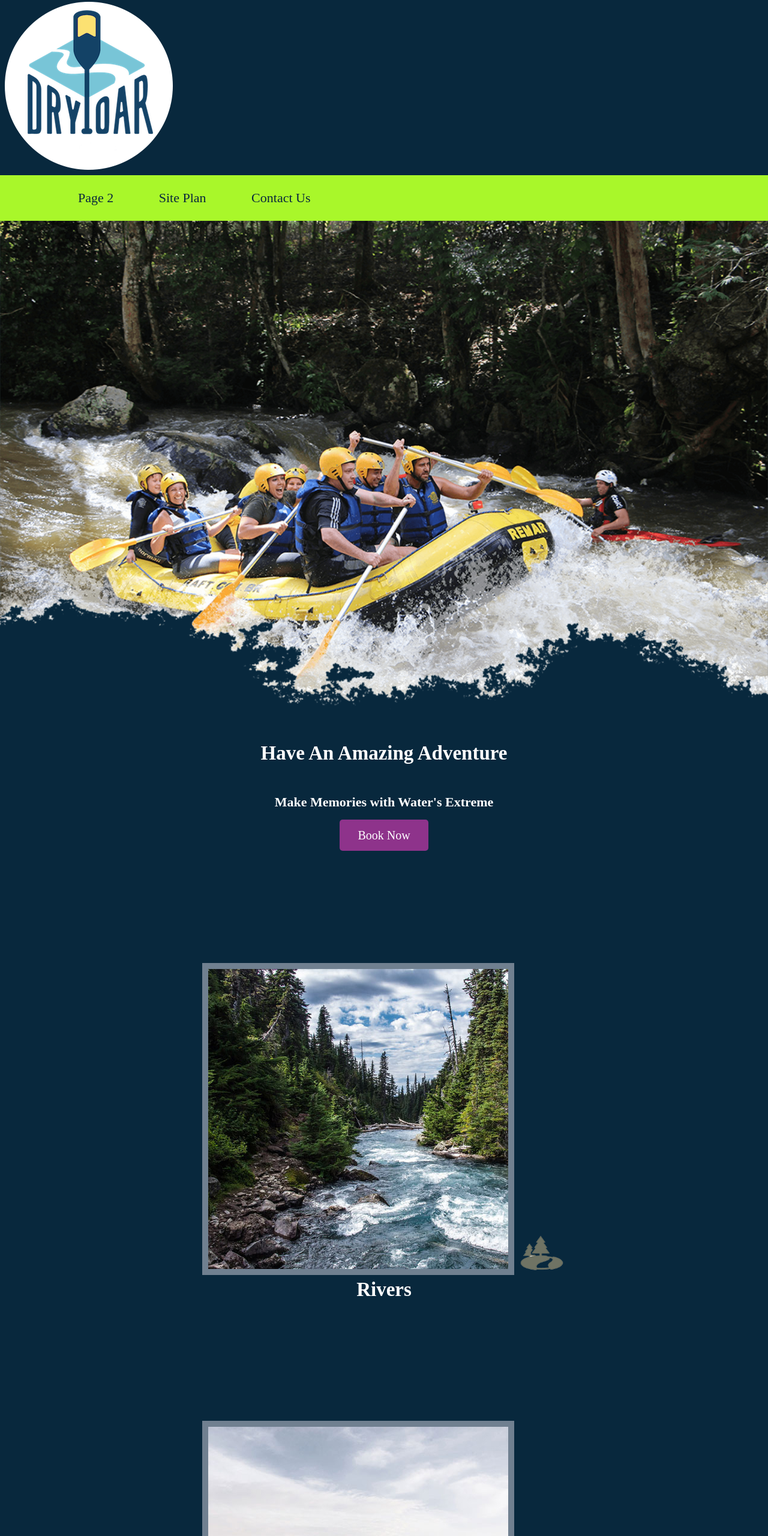
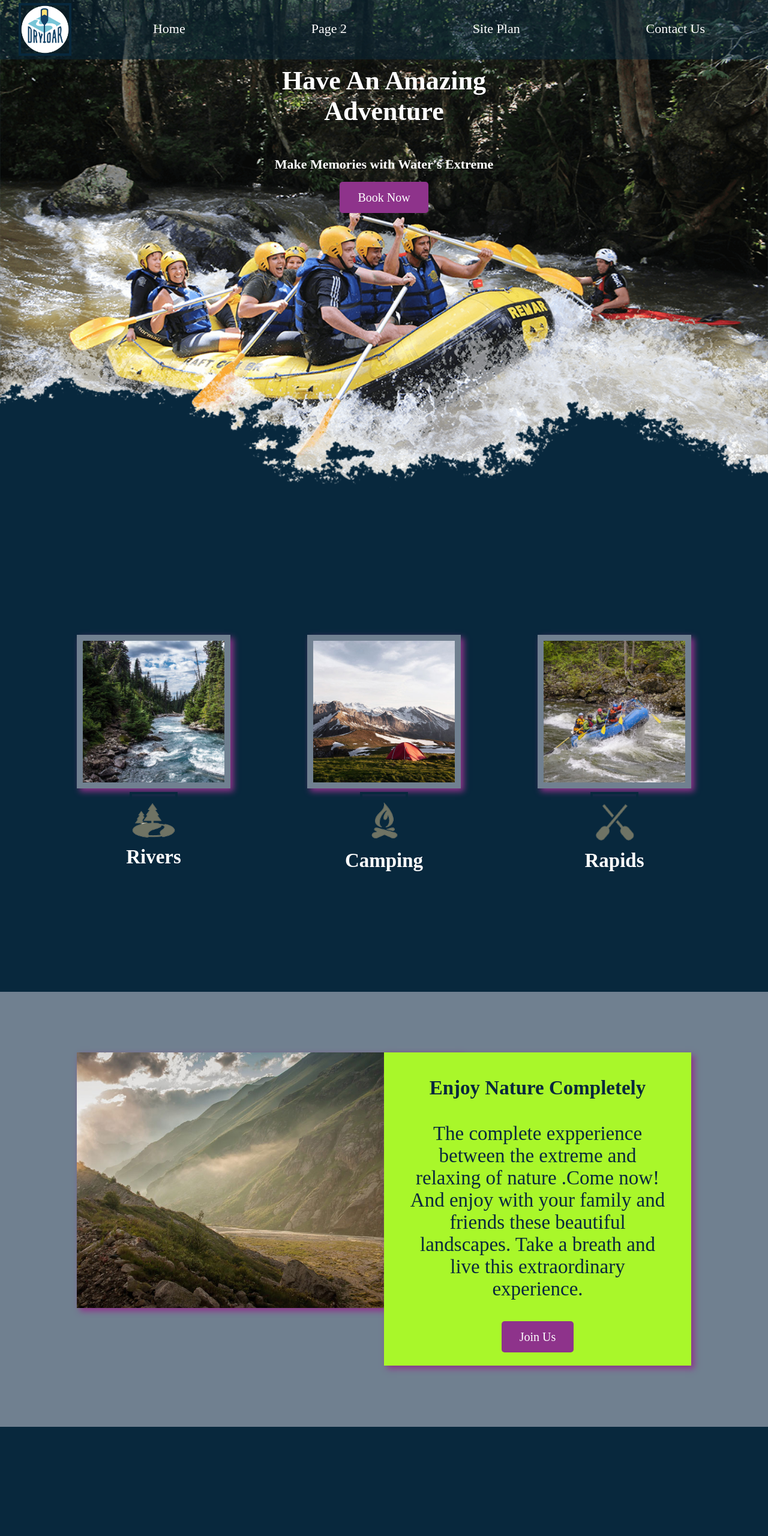
Before and after one commit to greismichell/wdd130, a plain HTML site: page wwr/index.html in a window 1280 px wide. Shown: the top 2560 px of the page at 60% size. Drawn offline with Linux system fonts and the light colour scheme.

Commit message:
added  loyout

```diff
--- a/wwr/index.html
+++ b/wwr/index.html
@@ -11,7 +11,7 @@
                 <img class="logo" src="images/logo.png" alt="Dry Oar Logo">
             </a>
             <nav>
-                <a href="index.html" ></a>
+                <a href="index.html" >Home</a>
                 <a href="#">Page 2</a>
                 <a href="site-plan-rafting.html">Site Plan</a>
                 <a href="contactus.html"> Contact Us</a>
@@ -32,7 +32,7 @@
         <main class="home-grid">
             <section class="rivers-card">
                 <img class="card-img" src="images/rivers.jpeg" alt="river in forest">
-                <img class="icon" src="images/river_icon.png" alt="fire icon">
+                <img class="icon" src="images/river_icon.png" alt="river icon">
                 <h2>Rivers</h2>
             </section>
             <section class="camping-card">
@@ -50,6 +50,7 @@
             <section class="msg">
                 <h2>Enjoy Nature Completely</h2>
                 <p>The complete expperience between the extreme and relaxing of nature .Come now! And enjoy with your family and friends these beautiful landscapes. Take a breath and live this extraordinary experience.</p>
+                <a class="join" href="rivers.html">Join Us</a>
             </section>
         </main>
         <footer>
--- a/wwr/styles/style.css
+++ b/wwr/styles/style.css
@@ -2,26 +2,72 @@
     max-width: 1600px;
     margin: 0 auto;
 }
+header{
+    display: grid;
+    grid-template-columns: 150px auto;
+    background-color: rgba(8, 40, 61, 0.5);
+}
+nav {
+    display: flex;
+    justify-content: space-around;
+
+}
+#logo_link{
+    padding-top: 5px;
+    justify-self: center;
+    align-self: center;
+}
 nav a{
 
-    width: 2px;
-    margin: 0;
     text-align: center;
-    color: #08283D;
+    color: white;
     text-decoration: none;
     padding: 35px;
 }
+#hero {
+    display: grid;
+    grid-template-columns: 1fr 3fr 1fr;
+    margin-top: -100px;
+}
+#hero-box{
+    grid-column: 1/4;
+    grid-row: 1/3;
+    z-index: -1;
+}
+#hero-msg{
+    grid-column: 2/3;
+    grid-row: 1/2;
+    margin: 100px;
+}
+.home-grid {
+    display: grid;
+    grid-template-columns: repeat(10, 1fr);
+}
+.card-img,  .mountains{
+    width: 100%;
+}
+.rivers-card{
+    grid-column: 2/4;
+    grid-row: 2/3;
+}
+.camping-card{
+    grid-column: 5/7;
+    grid-row: 2/3;
+}
+.rapids-card{
+    grid-column: 8/10;
+    grid-row: 2/3;
+}
 .logo{
-    width: 80 px;
-    border: #08283D
-}
-#logo_link{
-    padding: 5px;
+    width:  80px;
 }
 #hero-img{
     text-align: center;
     width: 100%;
     border: #08283D;
+}
+#hero-msg h4{
+    color: white
 }
 #hero-msg h1, #hero-msg h4{
 
@@ -41,9 +87,12 @@ main section img{
 #background {
     height: 725px;
     background-color: slategray;
+    grid-column: 1/11;
+    grid-row: 4/9;
 
 }
 body{
+    width: 100%;
     background-color: #08283D;
     color: white;
     margin: 0;
@@ -51,13 +100,15 @@ body{
     font-family: 'Times New Roman', Times, serif, sans-serif;
     font-size: 22px;
 }
-header{
-    background-color: #08283D;
+.home-title{
     color: white;
+    margin-top: 10px;
+    font-size: 2em;
 }
 nav a:hover{
-    background-color: #08283D;
-    color: #A9F72A;
+    background-color: white;
+    color: #8E338B;
+    border-radius: 5px;
 }
 .book, .join{
     text-decoration: none;
@@ -67,18 +118,19 @@ nav a:hover{
     padding: 15px 30px;
     margin-top: 50px;
     border-radius: 5px;
+
 }
 .rivers-card, .camping-card, .rapids-card{
     margin: 200px 0 ;
 
 }
-.book:hover, .join:hover{
+.book:hover {
     background-color: #A9F72A;
     color: #08283D;
 }
 
 .msg h2{
-
+    line-height: 1.5em;
     text-align: center;
     background-color: #A9F72A;
     color:#08283D
@@ -89,13 +141,9 @@ footer{
     color: white;
     padding: 25px 50px;
     margin-top: 200px;
-}
-h4{
-    color: white;
-}
-.home-title{
-    color: white;
-    margin-top: 10px;
+    display: flex;
+    justify-content: space-around;
+    align-items: center;
 }
 .msg p{
     background-color: #A9F72A;
@@ -104,9 +152,15 @@ h4{
     padding-bottom: 15px;
 }
 .msg{
-    line-height: 1.5em;
+    background-color: #A9F72A;
     padding: 35px;
-    background-color: #A9F72A;
+    grid-column: 6/10;
+    grid-row: 6/7;
+    box-shadow: 5px 5px 10px #8E338B;
+}
+.join:hover {
+    background: #08283D;
+    color: #A9F72A;
 }
 footer h3{
     color: white;
@@ -129,8 +183,10 @@ footer h3 a:hover{
 }
 .mountains{
     border: #08283D;
-    padding-top: 50px;
-    padding-bottom: 100px;
+    grid-column: 2/7;
+    grid-row: 5/8;
+    box-shadow: 5px 5px 10px #8E338B;
+
 }
 footer p{
     padding: 25px;
@@ -141,13 +197,8 @@ h1{
 h2{
     margin: 0;
 }
-nav {
-    background-color: #A9F72A;
-    padding: 25px;
-}
 a {
     color: white;
-    padding: 25px 0;
 }
 img {
     border: 4px solid #08283D;
@@ -155,7 +206,56 @@ img {
 footer .social img{
     padding-top: 15px;
     border: #6589;
+    text-decoration: none;
+    padding: 35px;
 }
 .card-img{
     border: 10px solid slategray;
+    transition: transform .5s;
+    box-shadow: 5px 5px 10px #8E338B;
 }
+.card-img:hover {
+    opacity: 6;
+    transform: scale(1.1);
+}
+@media screen and (max-width: 900px) {
+    #hero, .home-grid {
+        display: block;
+        height: auto;
+    }
+    nav, footer {
+        flex-direction: column;
+    }
+    nav a {
+        display: block;
+        padding: 15px;
+    }
+    #hero {
+        margin-top: 0;
+    }
+    #hero-msg {
+        margin-top: 0;
+    }
+    #hero-msg h4 {
+        display: none;
+    }
+    .home-title {
+        font-size: 25px;
+        color: #6f7364;
+    }
+    .rivers-card, .camping-card, .rapids-card {
+        margin: 50px auto;
+        width: 60%;
+    }
+    #background {
+        display: none;
+    }
+    .mountains, .msg {
+        width: 80%;
+        display: block;
+        margin: 0 auto;
+    }
+    footer {
+        margin-top: 25px;
+    }
+}
```
